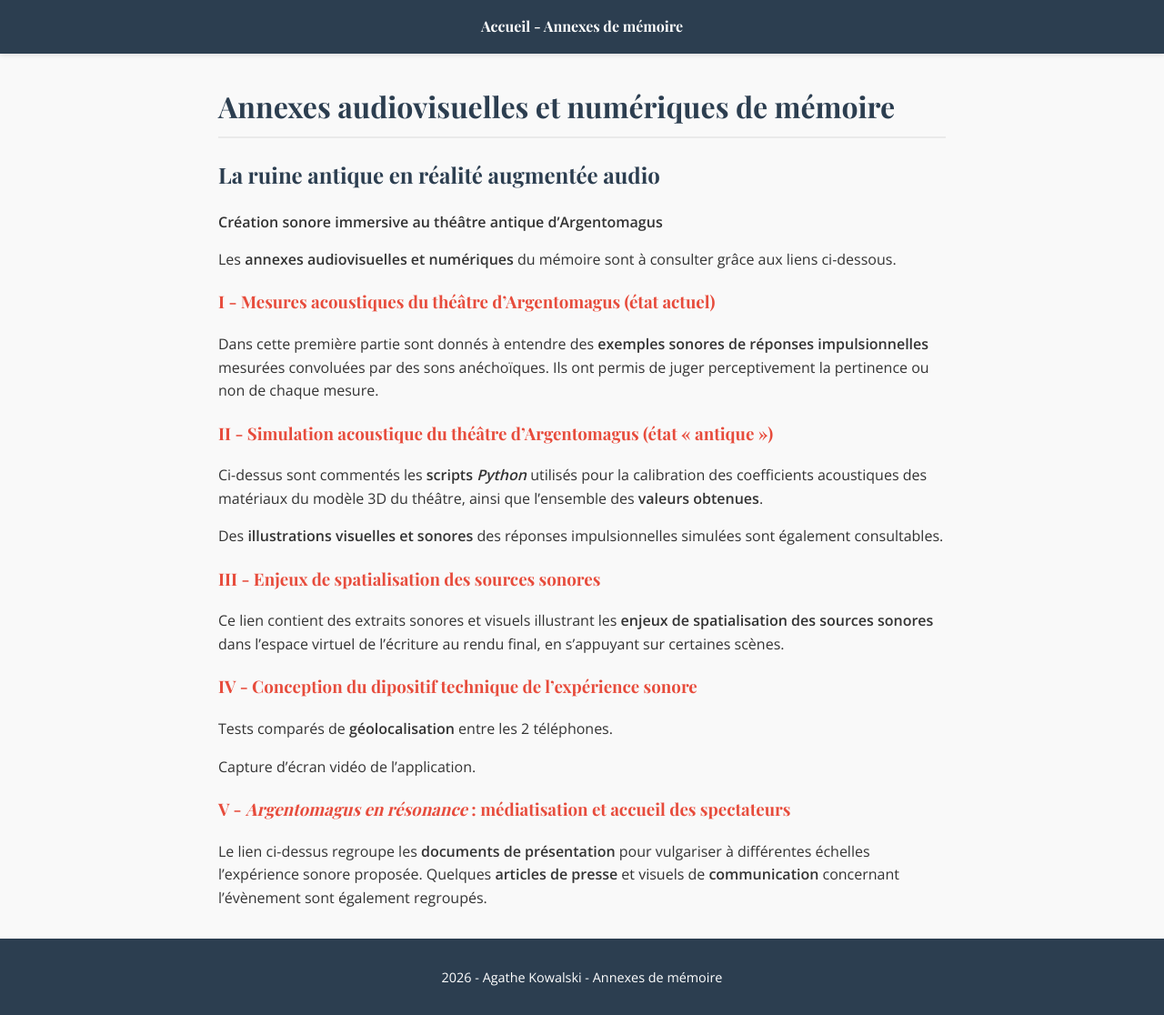
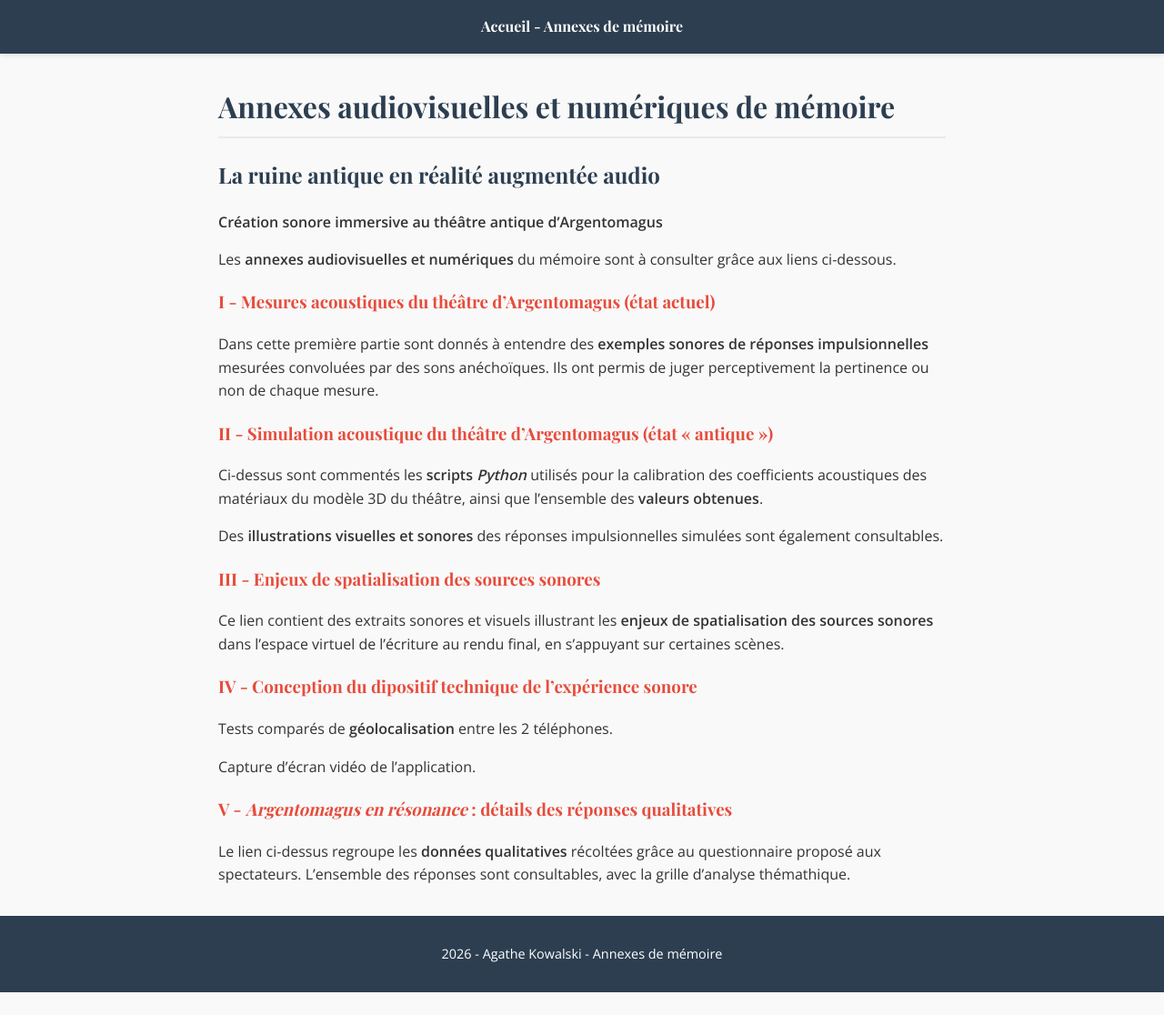
Before and after one commit to agathekowalski/ensll_memoire_p2026, a Jekyll site: the page built from index.md, in a window 1280 px wide. Shown: the whole page at 91% size. Built offline with Jekyll 4.4.1, drawn with Linux system fonts in a browser that asks for light colours; after the commit the page ends 1091 px from its top, so only the background shows below that.

Commit message:
Update index.md

```diff
--- a/index.md
+++ b/index.md
@@ -34,7 +34,7 @@ Tests comparés de **géolocalisation** entre les 2 téléphones.
 
 Capture d'écran vidéo de l'application.
 
-### [V - *Argentomagus en résonance* : médiatisation et accueil des spectateurs](argentomagusresonne/)
+### [V - *Argentomagus en résonance* : détails des réponses qualitatives](argentomagusresonne/)
 
-Le lien ci-dessus regroupe les **documents de présentation** pour vulgariser à différentes échelles l'expérience sonore proposée.
-Quelques **articles de presse** et visuels de **communication** concernant l'évènement sont également regroupés.
+Le lien ci-dessus regroupe les **données qualitatives** récoltées grâce au questionnaire proposé aux spectateurs.
+L'ensemble des réponses sont consultables, avec la grille d'analyse thémathique.
```
